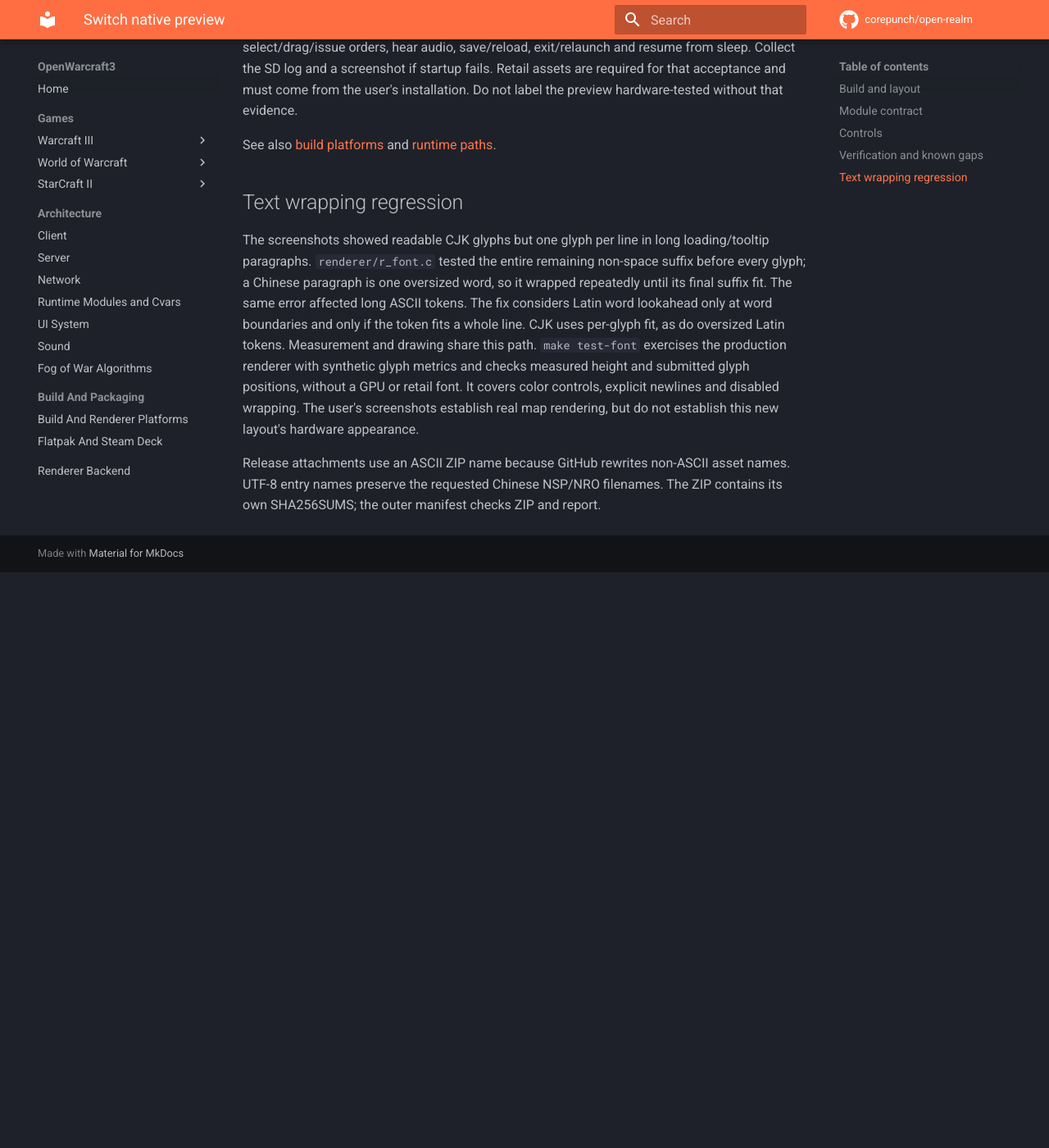
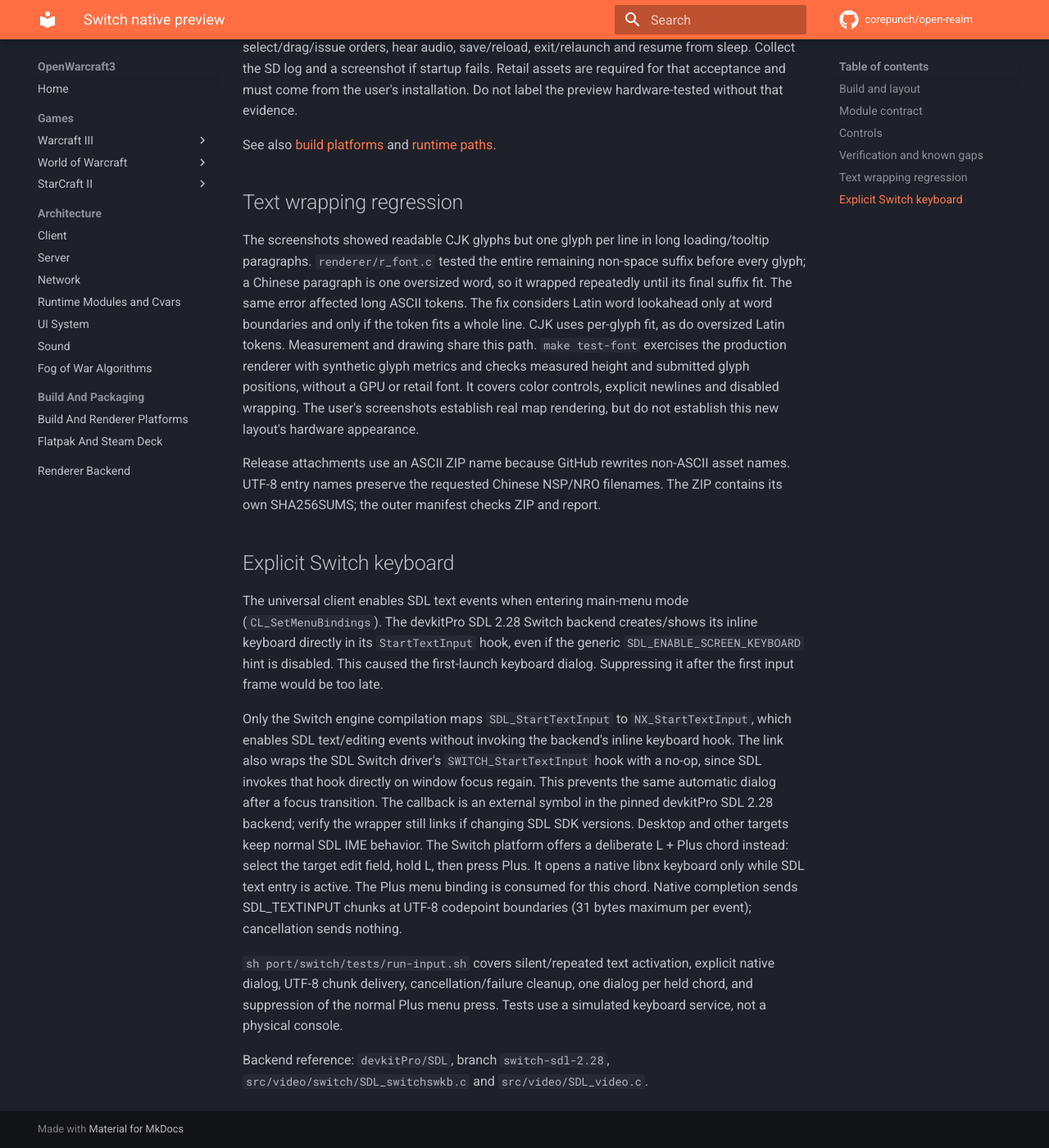
Before and after one commit to zqzhuhai-commits/Warcraft3-switch, an MkDocs documentation site: the page built from docs/platform/switch.md, in a window 1280 px wide and 1400 px high, scrolled down 3639 px. Shown: the whole window at 82% size. Built offline with MkDocs 1.6.1 and Material for MkDocs 9.7.7, drawn with Linux system fonts in a browser that asks for light colours; comment, search, counter and statistics services are not loaded; before the commit the page ends 4337 px from its top, so only the background shows below that; some of the changed text lies outside the part shown.

Commit message:
Stop automatic Switch keyboard dialogs; add explicit L+Plus text entry and publish 0.1.5

```diff
--- a/docs/platform/switch.md
+++ b/docs/platform/switch.md
@@ -160,3 +160,32 @@
 Release attachments use an ASCII ZIP name because GitHub rewrites non-ASCII
 asset names. UTF-8 entry names preserve the requested Chinese NSP/NRO filenames.
 The ZIP contains its own SHA256SUMS; the outer manifest checks ZIP and report.
+
+## Explicit Switch keyboard
+
+The universal client enables SDL text events when entering main-menu mode
+(`CL_SetMenuBindings`). The devkitPro SDL 2.28 Switch backend creates/shows its
+inline keyboard directly in its `StartTextInput` hook, even if the generic
+`SDL_ENABLE_SCREEN_KEYBOARD` hint is disabled. This caused the first-launch
+keyboard dialog. Suppressing it after the first input frame would be too late.
+
+Only the Switch engine compilation maps `SDL_StartTextInput` to
+`NX_StartTextInput`, which enables SDL text/editing events without invoking the
+backend's inline keyboard hook. The link also wraps the SDL Switch driver's `SWITCH_StartTextInput` hook with
+a no-op, since SDL invokes that hook directly on window focus regain. This
+prevents the same automatic dialog after a focus transition. The callback is
+an external symbol in the pinned devkitPro SDL 2.28 backend; verify the wrapper
+still links if changing SDL SDK versions. Desktop and other targets keep normal
+SDL IME behavior. The Switch platform offers a deliberate L + Plus chord instead:
+select the target edit field, hold L, then press Plus. It opens a native libnx
+keyboard only while SDL text entry is active. The Plus menu binding is consumed
+for this chord. Native completion sends SDL_TEXTINPUT chunks at UTF-8 codepoint
+boundaries (31 bytes maximum per event); cancellation sends nothing.
+
+`sh port/switch/tests/run-input.sh` covers silent/repeated text activation,
+explicit native dialog, UTF-8 chunk delivery, cancellation/failure cleanup,
+one dialog per held chord, and suppression of the normal Plus menu press.
+Tests use a simulated keyboard service, not a physical console.
+
+Backend reference: `devkitPro/SDL`, branch `switch-sdl-2.28`,
+`src/video/switch/SDL_switchswkb.c` and `src/video/SDL_video.c`.
```
Also changed, not shown: other parts of docs/platform/switch.md (+3 -3 lines), README.md (+2 -1 lines), RELEASE.md (+9 -11 lines), 15 other files.
